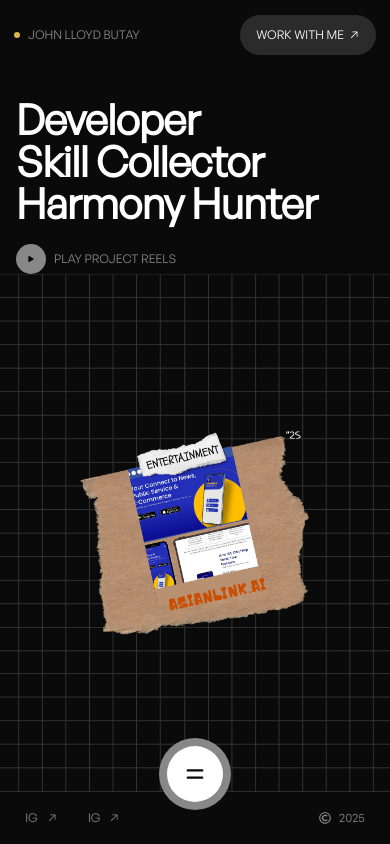
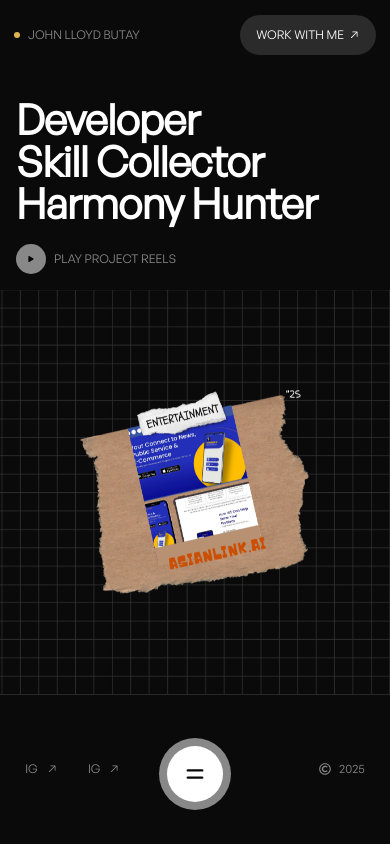
Before and after one commit to lloydbutay123/next-portfolio, a Next.js app: page / in a window 390 px wide. Built offline with nearby package versions, Linux system fonts and the light colour scheme.

Commit message:
refactor(hero): improve layout structure and fix full-screen height behavior
- removed unnecessary flex-1 usage
- adjusted min-h-screen handling
- fixed hero section height distribution
- improved swiper container structure
- ensured proper responsive behavior

```diff
--- a/src/app/page.js
+++ b/src/app/page.js
@@ -12,14 +12,12 @@ import Link from "next/link";
 
 export default function Home() {
   return (
-    <div className="relative flex flex-col h-screen">
+    <div className="relative flex flex-col min-h-screen">
       {/* Header */}
-      <div className="flex-none">
       <Header />
-      </div>
 
       {/* Top Text Section */}
-      <div className="flex-none w-full md:flex md:px-[42px] md:mt-[30.92px] lg:gap-[4em] justify-between">
+      <div className="w-full md:flex md:px-[42px] md:mt-[30.92px] lg:gap-[4em] justify-between">
         <div className="flex gap-[4em]">
           <div className="hidden lg:flex lg:w-[150.54px] items-end text-[12px] text-[#ffffff] uppercase">
             Mostly 2020-2023
@@ -51,14 +49,15 @@ export default function Home() {
       </div>
 
       {/* Swiper Section (flex-1 to take remaining height) */}
-      <div className="flex flex-col flex-1">
-        <div className="flex-1 relative w-full lg:gap-[2vw]">
-          <Image
-            src="/images/grid.png"
-            alt=""
-            fill
-            className="absolute object-cover"
-          />
+      <div className="relative pt-4">
+        <div className="relative w-full h-[404.81px] lg:gap-[2vw] lg:h-[50vh]">
+          <div
+            className="absolute inset-0
+                      bg-[url('/images/grid.png')] bg-repeat
+                      bg-cover
+                      md:bg-contain
+                      bg-center"
+          ></div>
           <Swiper
             spaceBetween={20}
             slidesPerView={1}
@@ -105,8 +104,9 @@ export default function Home() {
             </SwiperSlide>
           </Swiper>
         </div>
+      </div>
       {/* Bottom Section */}
-        <div className="flex justify-between items-center px-[14px] lg:px-[42px] w-full h-[51.92px] lg:h-[84px] flex-none">
+      <div className="flex-1 flex md:hidden lg:flex justify-between items-center px-[14px] lg:px-[42px] w-full">
         <div className="flex gap-2">
           <a
             href="https://www.instagram.com/lloydpuji/"
@@ -140,7 +140,6 @@ export default function Home() {
           <p className="text-[12px] text-[#888888]">2025</p>
         </div>
       </div>
-      </div>
 
       {/* Floating button for mobile */}
       <div className="fixed z-10 w-full flex justify-center bottom-[4%] lg:hidden">
--- a/src/components/layout/Footer.js
+++ b/src/components/layout/Footer.js
@@ -4,11 +4,14 @@ import { GoArrowUpRight } from "react-icons/go";
 
 export default function Footer() {
   return (
-        <div className="sticky flex flex-col bottom-0 z-0 bg-black">
+    <div className="sticky h-[40rem] z-0 bg-black">
+      <div className="flex lg:absolute w-full flex-col bottom-0">
         <div className="flex flex-col mb-[4em] md:mb-[70px] lg:mb-[140px] px-[14px] md:px-[42px]">
           <div className="flex flex-col lg:flex-row lg:w-[70vw] lg:justify-between gap-[3em] md:gap-[2em]">
-                    <div className="flex flex-col mt-[84px] lg:mt-0 gap-[.75em]">
-                        <div className="text-[14px] text-[#888888] uppercase">/Reach me</div>
+            <div className="flex flex-col mt-[84px] md:mt-0 gap-[.75em]">
+              <div className="text-[14px] text-[#888888] uppercase">
+                /Reach me
+              </div>
               <div className="flex flex-col gap-[.75em] lg:gap-[0.5em]">
                 <Link
                   href="mailto:johnlloydbutay123@gmail.com"
@@ -18,10 +21,11 @@ export default function Footer() {
                   johnlloydbutay123@gmail.com
                 </Link>
               </div>
-
             </div>
             <div className="hidden md:flex flex-col gap-[.75em]">
-                        <div className="text-[14px] text-[#888888] uppercase">/Navigate to</div>
+              <div className="text-[14px] text-[#888888] uppercase">
+                /Navigate to
+              </div>
               <div className="flex flex-col gap-[.75em] lg:gap-[0.5em]">
                 <Link
                   href="/"
@@ -51,12 +55,12 @@ export default function Footer() {
                 >
                   Playground
                 </Link>
-
               </div>
-
             </div>
             <div className="flex flex-col gap-[.75em]">
-                        <div className="text-[14px] text-[#888888] uppercase">/Stalk me :)</div>
+              <div className="text-[14px] text-[#888888] uppercase">
+                /Stalk me :)
+              </div>
               <div className="flex flex-col gap-[.75em] lg:gap-[0.5em]">
                 <Link
                   href="https://www.linkedin.com/in/john-lloyd-butay-a7675917b/"
@@ -77,7 +81,9 @@ export default function Footer() {
           </div>
         </div>
         <div className="flex md:hidden flex-col gap-[1em] text-white mb-[14px] px-[14px] md:px-[42px]">
-                <div className="text-white text-[49px] font-bold leading-[1em] tracking-[-0.2vw]">Ready to bring your ideas to life?</div>
+          <div className="text-white text-[49px] font-bold leading-[1em] tracking-[-0.2vw]">
+            Ready to bring your ideas to life?
+          </div>
           <a
             href="http://calendly.com/johnlloydbutay123/30min"
             className="flex justify-between items-center py-[14px] pr-[14px] pl-[28px] bg-[#dfb44b] rounded-full"
@@ -102,16 +108,37 @@ export default function Footer() {
         </div>
         <div className="flex flex-col md:h-[84px] md:flex-row md:justify-between md:items-center gap-[1em] py-[21px] pr-[14px] pl-[23.8px] md:px-[42px]">
           <div className="flex justify-center gap-[0.8em]">
-                    <a href="" target="_blank" className="flex items-center gap-[0.5em] py-[11.2px] px-[7px] lg:px-[18.2px] lg:py-0 md:p-[11.2px]">
-                        <div className="text-[12px] md:text-[14px] text-[#888888] uppercase"><span className="lg:hidden">Tw</span><span className="hidden lg:block">Twitter</span></div>
+            <a
+              href=""
+              target="_blank"
+              className="flex items-center gap-[0.5em] py-[11.2px] px-[7px] lg:px-[18.2px] lg:py-0 md:p-[11.2px]"
+            >
+              <div className="text-[12px] md:text-[14px] text-[#888888] uppercase">
+                <span className="lg:hidden">Tw</span>
+                <span className="hidden lg:block">Twitter</span>
+              </div>
               <GoArrowUpRight className="w-[14px] h-[14px] text-[#888888]" />
             </a>
-                    <a href="" target="_blank" className="flex items-center gap-[0.5em] py-[11.2px] px-[7px] md:p-[11.2px]">
-                        <div className="text-[12px] md:text-[14px] text-[#888888] uppercase"><span className="lg:hidden">Be</span><span className="hidden lg:block">Behance</span></div>
+            <a
+              href=""
+              target="_blank"
+              className="flex items-center gap-[0.5em] py-[11.2px] px-[7px] md:p-[11.2px]"
+            >
+              <div className="text-[12px] md:text-[14px] text-[#888888] uppercase">
+                <span className="lg:hidden">Be</span>
+                <span className="hidden lg:block">Behance</span>
+              </div>
               <GoArrowUpRight className="w-[14px] h-[14px] text-[#888888]" />
             </a>
-                    <a href="" target="_blank" className="flex items-center gap-[0.5em] py-[11.2px] px-[7px] md:p-[11.2px]">
-                        <div className="text-[12px] md:text-[14px] text-[#888888] uppercase"><span className="lg:hidden">Li</span><span className="hidden lg:block">Linkedin</span></div>
+            <a
+              href=""
+              target="_blank"
+              className="flex items-center gap-[0.5em] py-[11.2px] px-[7px] md:p-[11.2px]"
+            >
+              <div className="text-[12px] md:text-[14px] text-[#888888] uppercase">
+                <span className="lg:hidden">Li</span>
+                <span className="hidden lg:block">Linkedin</span>
+              </div>
               <GoArrowUpRight className="w-[14px] h-[14px] text-[#888888]" />
             </a>
           </div>
@@ -122,5 +149,6 @@ export default function Footer() {
           </div>
         </div>
       </div>
+    </div>
   );
 }
```
Lines whose indentation alone changed are shown as unchanged.
